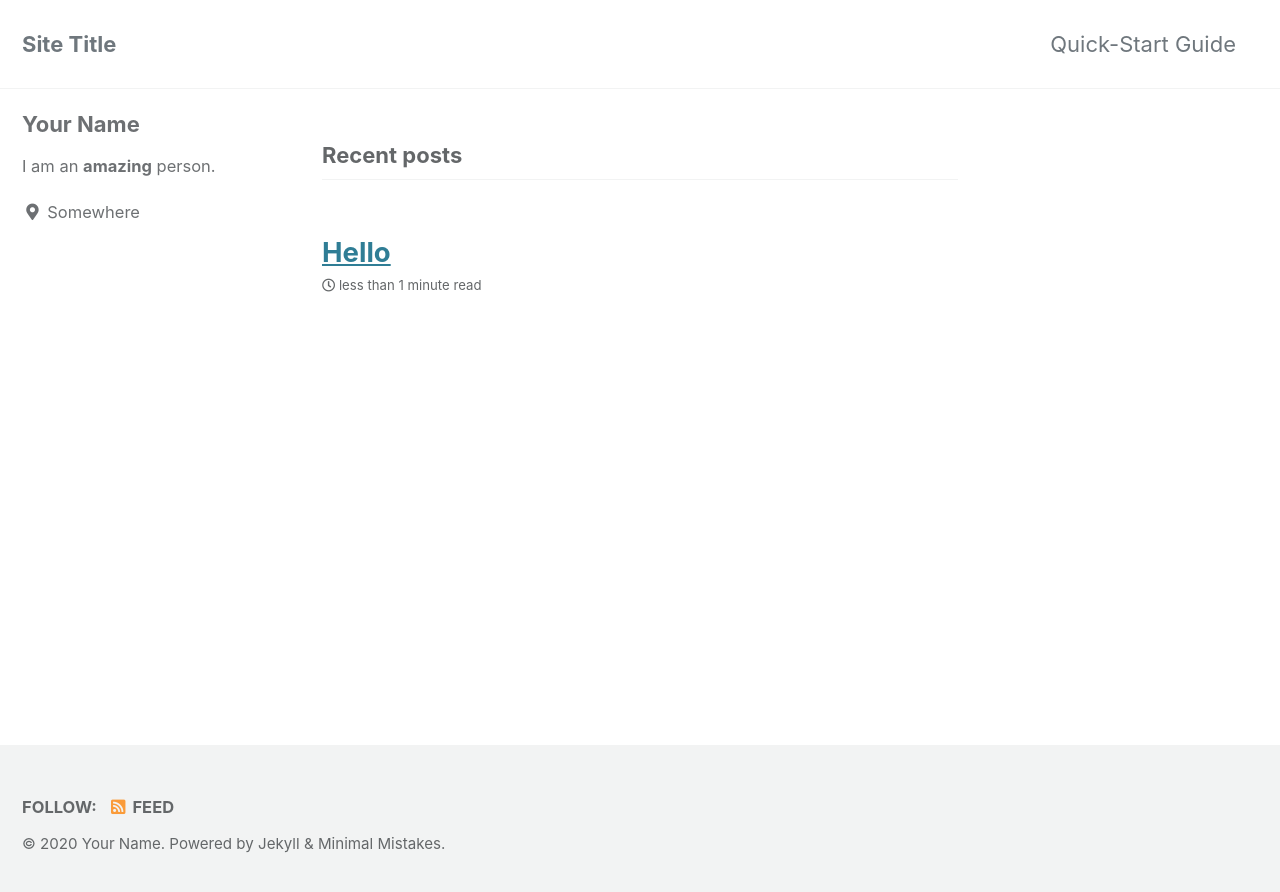
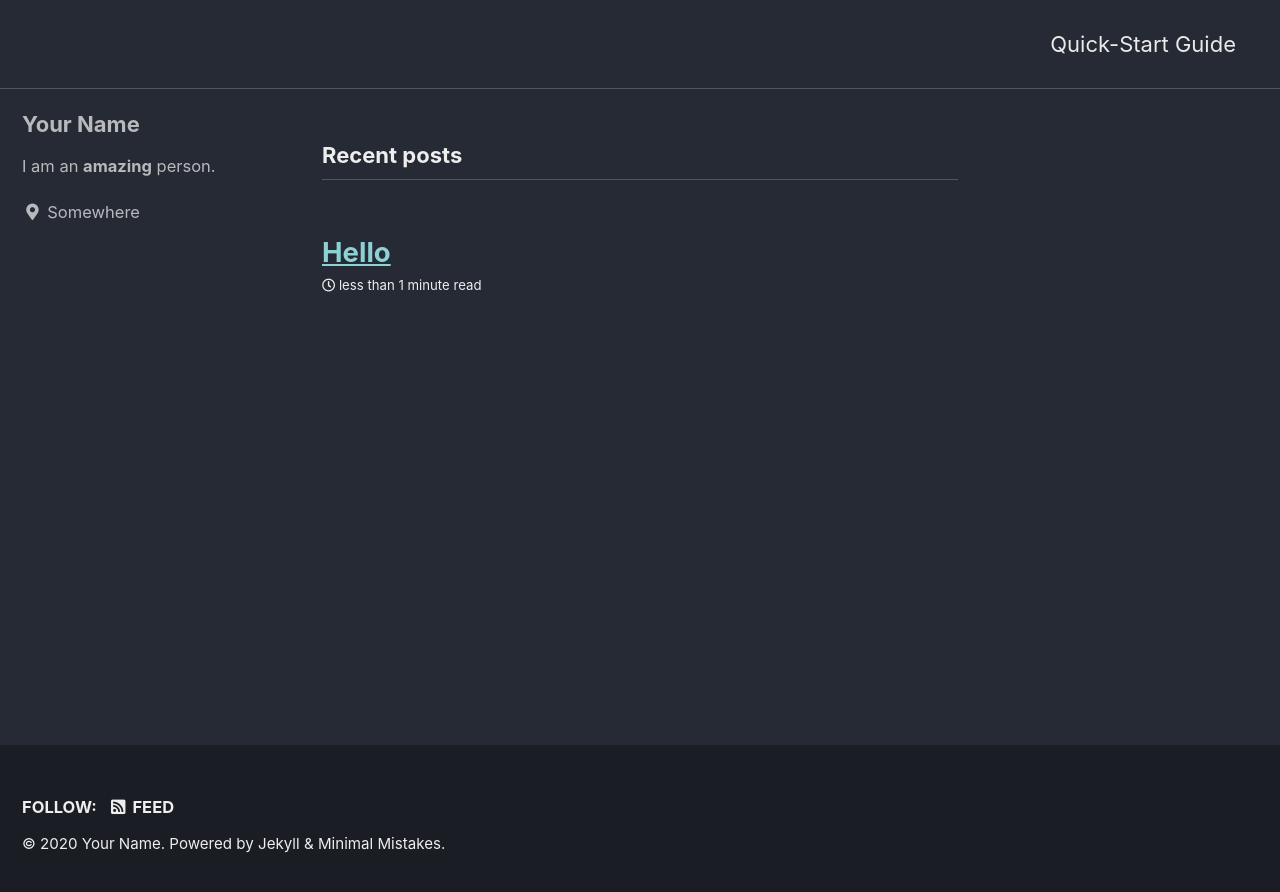
Before and after one commit to jeong-hyeonmin/jeong-hyeonmin.github.io, a Jekyll site: the page built from index.html, in a window 1280 px wide. Shown: the top 892 px of the page. Built offline with Jekyll 4.4.1, drawn with Linux system fonts in a browser that asks for light colours; cached includes are drawn as plain includes; the list of posts is cut into pages by our own code.

Commit message:
change skin dark

```diff
--- a/_config.yml
+++ b/_config.yml
@@ -12,11 +12,11 @@
 
 # theme                  : "minimal-mistakes-jekyll"
 # remote_theme           : "mmistakes/minimal-mistakes"
-minimal_mistakes_skin    : "default" # "air", "aqua", "contrast", "dark", "dirt", "neon", "mint", "plum", "sunrise"
+minimal_mistakes_skin    : "dark" # "air", "aqua", "contrast", "dark", "dirt", "neon", "mint", "plum", "sunrise"
 
 # Site Settings
-locale                   : "en-US"
-title                    : "Site Title"
+locale                   : "en"
+title                    : ""
 title_separator          : "-"
 subtitle                 : # site tagline that appears below site title in masthead
 name                     : "Your Name"
```
